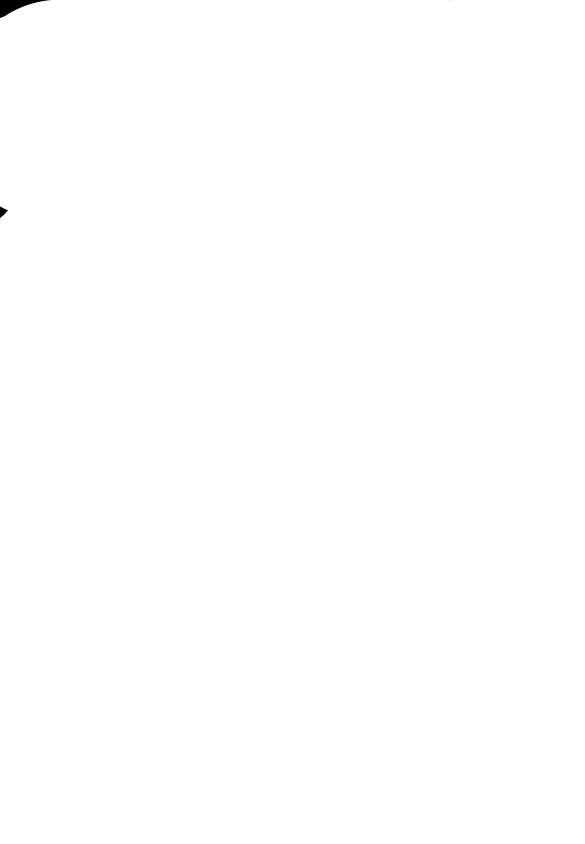
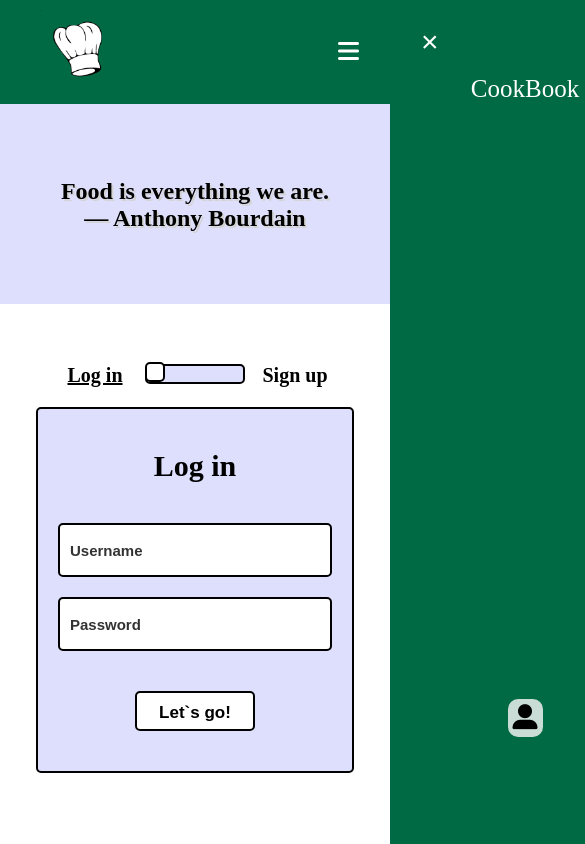
Before and after one commit to Metsittynyt/cookBook, a Vue app in the folder frontend/: page /user in a window 390 px wide. Shown: the top 844 px of the page, 585 px wide, since content can reach past the window. Built offline with nearby package versions, Linux system fonts and the light colour scheme.

Commit message:
add sidebar on mobile

```diff
--- a/frontend/src/components/TopNav.vue
+++ b/frontend/src/components/TopNav.vue
@@ -1,17 +1,36 @@
 <template>
-  <div class="topnav">
+  <div>
+    <nav class="topnav">
       <div class="topnavLogo">
         <router-link to="/" exact active-class="active">
           <img :src="require('@/assets/photos/cookhat.png')" alt="Logo" id="Logo">
         </router-link>
       </div>
+      <button class="navbar-toggler" type="button" @click="toggleSidebar" aria-label="Toggle navigation">
+        <i class="fas fa-bars"></i>
+      </button>
       <div class="topnavLinks">
+        <router-link to="/" exact class="nav-item" active-class="active">CookBook</router-link>
+        <router-link to="/cookbook" v-if="isLoggedIn" class="nav-item" active-class="active">My recipes</router-link>
         <router-link to="/user" class="nav-item" active-class="active">
           <i class="fas fa-user-alt" id="user_icon"></i>
         </router-link>
-      <router-link to="/cookbook" v-if="isLoggedIn" class="nav-item" active-class="active">My recipes</router-link>
-      <router-link to="/" exact class="nav-item" active-class="active">CookBook</router-link>
       </div>
+    </nav>
+    <div class="sidebar" :class="{ 'sidebar-open': isSidebarOpen }">
+      <button class="close-btn" @click="toggleSidebar">&times;</button>
+      <div class="sidebar-content">
+        <router-link to="/" exact class="nav-item" active-class="active" @click="toggleSidebar">CookBook</router-link>
+        <router-link to="/cookbook" v-if="isLoggedIn" class="nav-item" active-class="active" @click="toggleSidebar">My
+          recipes</router-link>
+      </div>
+      <div class="sidebar-footer">
+        <router-link to="/user" class="nav-item user-link" active-class="active" @click="toggleSidebar">
+          <i class="fas fa-user-alt" id="user_icon"></i>
+        </router-link>
+      </div>
+    </div>
+    <div class="overlay" v-if="isSidebarOpen" @click="toggleSidebar"></div>
   </div>
 </template>
 
@@ -19,6 +38,11 @@
 
 export default {
   name: 'TopNav',
+  data() {
+    return {
+      isSidebarOpen: false
+    };
+  },
   computed: {
     isLoggedIn() {
       const getCookie = (name) => {
@@ -30,5 +54,142 @@
       return !!getCookie('auth_token');
     }
   },
+  methods: {
+    toggleSidebar() {
+      this.isSidebarOpen = !this.isSidebarOpen;
+    }
+  }
 }
 </script>
+
+<style scoped>
+.topnav {
+  display: flex;
+  align-items: center;
+  justify-content: space-between;
+  background-color: var(--green);
+  padding: 10px;
+  color: white;
+}
+
+.topnavLogo img {
+  height: 40px;
+}
+
+.navbar-toggler {
+  background: none;
+  border: none;
+  font-size: 24px;
+  color: white;
+}
+
+.topnavLinks {
+  display: none;
+  gap: 20px;
+}
+
+.topnavLinks a.nav-item {
+  padding: 10px;
+}
+
+.nav-item.active,
+.nav-item:hover {
+  background-color: var(--lightGreen);
+  color: black;
+  border-radius: 10px;
+}
+
+.sidebar {
+  position: fixed;
+  top: 0;
+  right: 0;
+  height: 100%;
+  width: 250px;
+  background-color: var(--green);
+  padding: 10px;
+  padding-top: 60px;
+  transform: translateX(100%);
+  transition: transform 0.3s ease-in-out;
+  z-index: 1000;
+  display: flex;
+  flex-direction: column;
+}
+
+.sidebar-content,
+.sidebar-footer {
+  display: flex;
+  flex-direction: column;
+  align-items: center;
+}
+
+.sidebar-content {
+  flex: 0.8;
+}
+
+.nav-item {
+  font-size: 25px;
+  margin: 10px;
+  padding: 5px;
+  text-decoration: none;
+  color: white;
+  white-space: nowrap;
+}
+
+.sidebar-open {
+  transform: translateX(0);
+}
+
+.close-btn {
+  position: absolute;
+  top: 10px;
+  left: 10px;
+  font-size: 30px;
+  background: none;
+  border: none;
+  color: white;
+}
+
+.overlay {
+  position: fixed;
+  top: 0;
+  left: 0;
+  width: 100%;
+  height: 100%;
+  background: rgba(0, 0, 0, 0.5);
+  z-index: 999;
+}
+
+
+.topnavLogo {
+  float: left;
+  width: 50%;
+}
+
+#Logo {
+  height: 80px;
+  width: 80px;
+  margin-left: 30px;
+}
+
+@media (min-width: 767px) {
+  .topnavLinks {
+    gap: 0px;
+  }
+
+  .navbar-toggler {
+    display: none;
+  }
+
+  .topnavLinks {
+    display: flex;
+  }
+
+  .sidebar {
+    display: none;
+  }
+
+  .overlay {
+    display: none;
+  }
+}
+</style>
```
Lines whose indentation alone changed are shown as unchanged.
